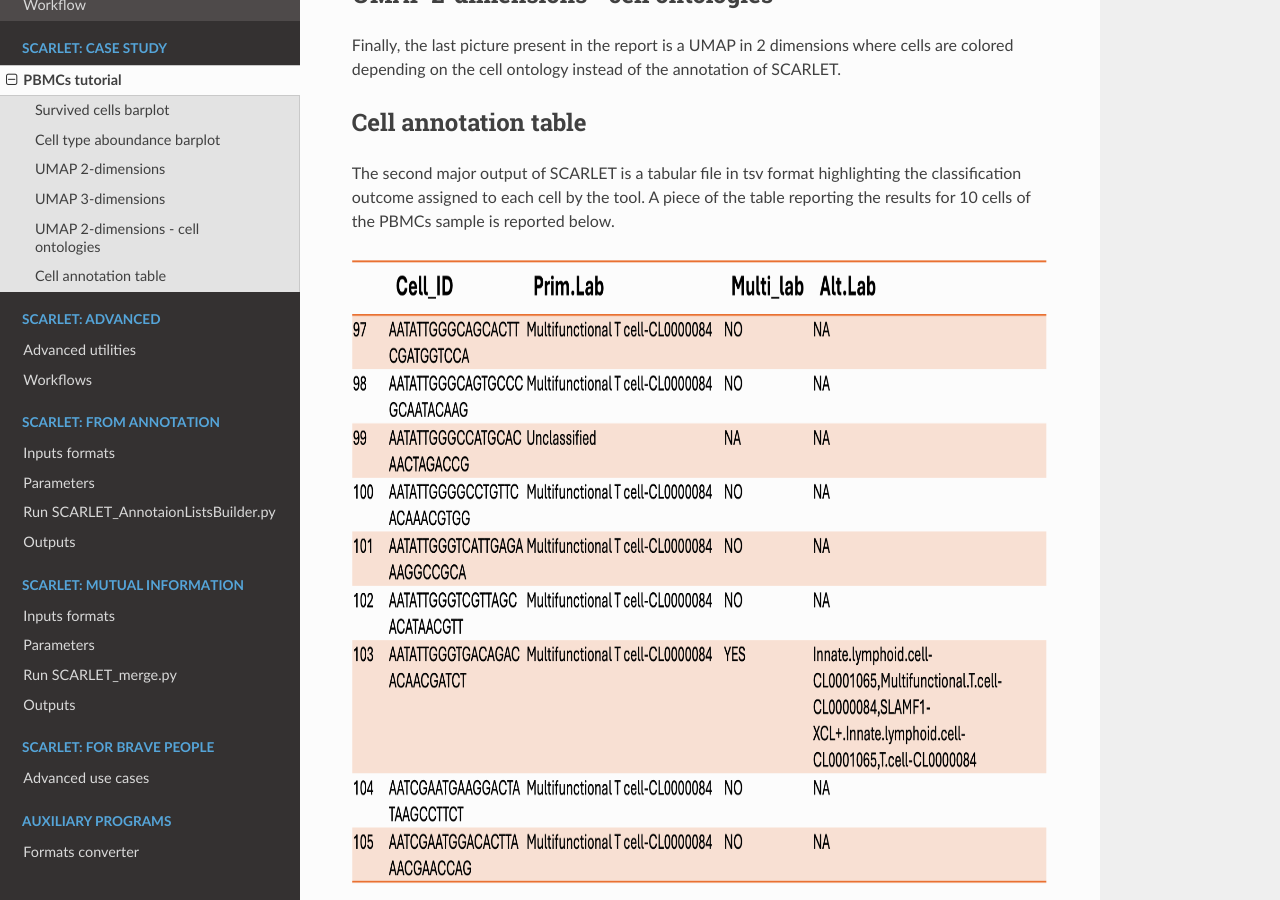
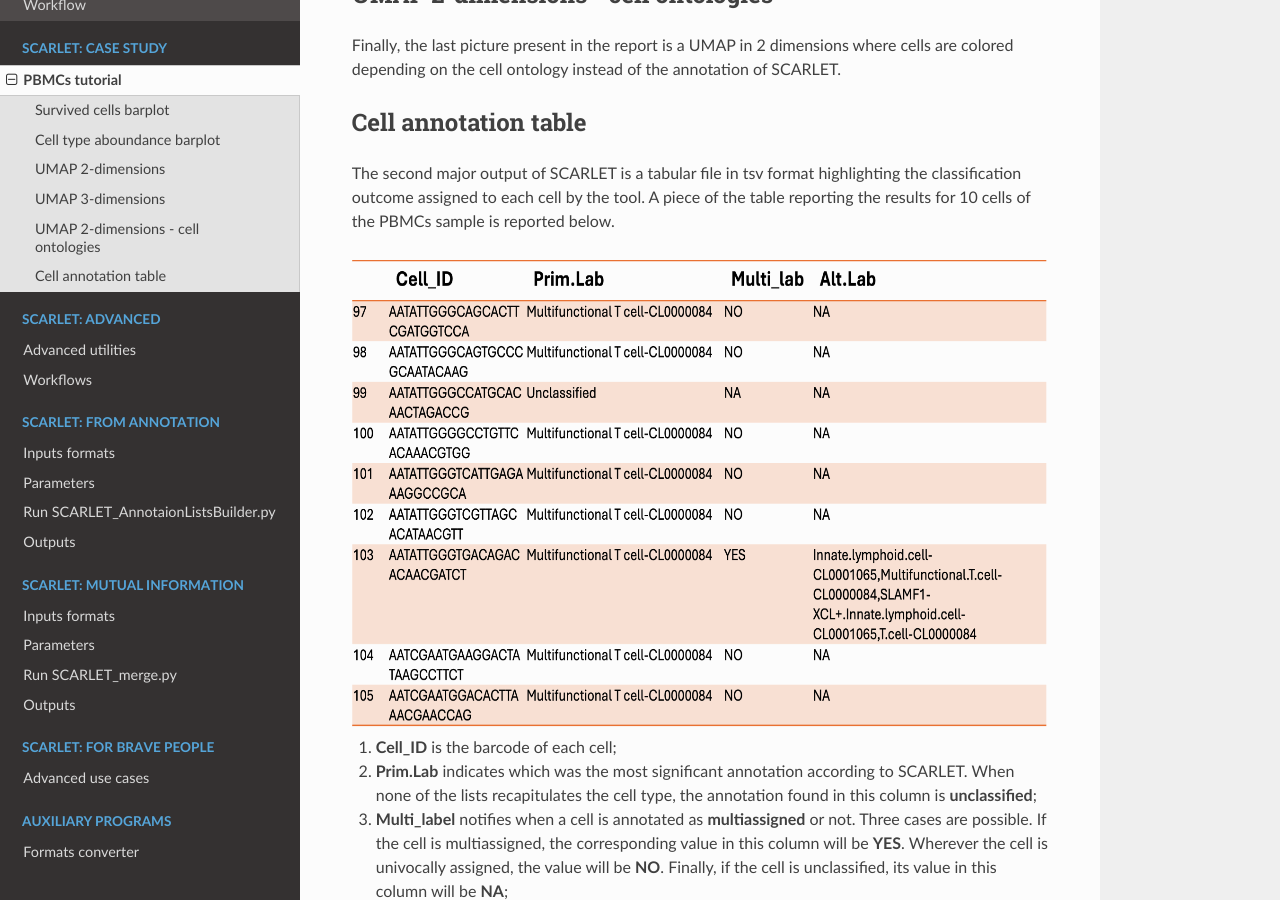
Before and after one commit to danitrave/SCALT, a Sphinx documentation site: the page built from docs/source/tutorial_pbmc.rst, in a window 1280 px wide and 900 px high, scrolled down 1222 px. Built offline with Sphinx 7.4.7 and the Read the Docs theme 3.1.0, drawn with Linux system fonts in a browser that asks for light colours.

Commit message:
Update tutorial_pbmc.rst

```diff
--- a/docs/source/tutorial_pbmc.rst
+++ b/docs/source/tutorial_pbmc.rst
@@ -47,7 +47,7 @@ A piece of the table reporting the results for  10 cells of the PBMCs sample is
 
 .. figure:: pictures/tabella.png
    :align: center
-   :scale: 40%
+   :scale: 30%
 
 1. **Cell_ID** is the barcode of each cell;
 2. **Prim.Lab** indicates which was the most significant annotation according to SCARLET. When none of the lists recapitulates the cell type, the annotation found in this column is **unclassified**;
```
